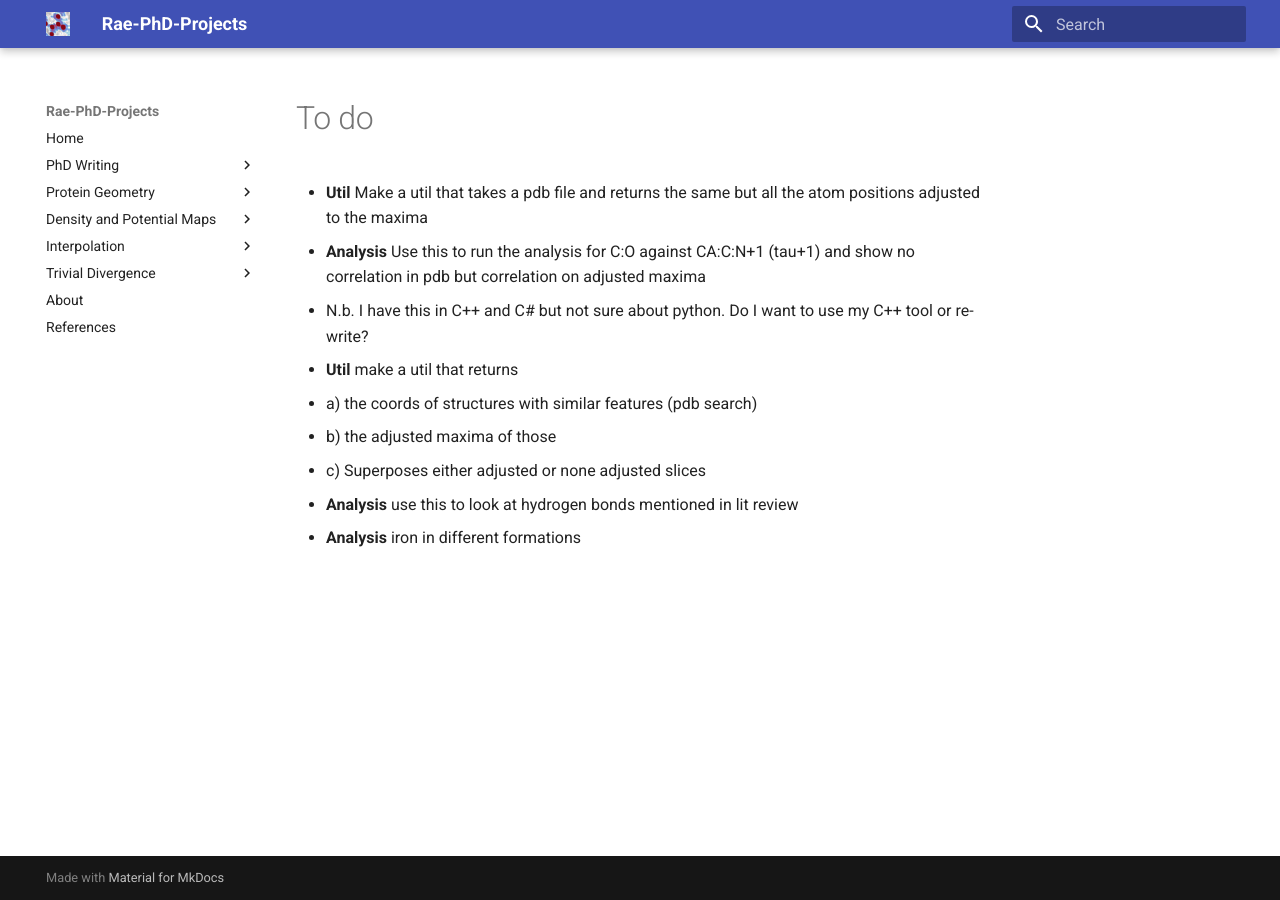
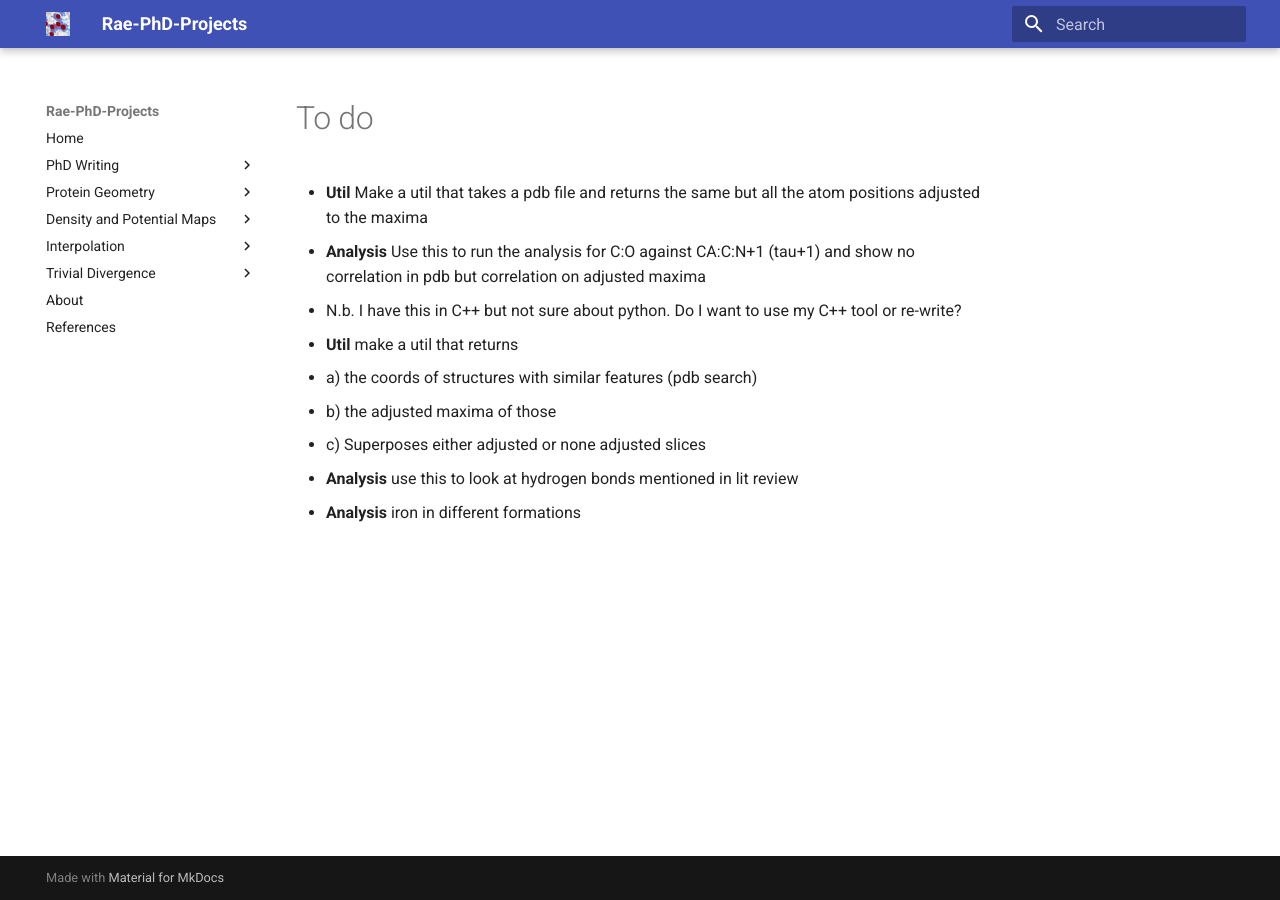
Before and after one commit to rae-gh/rae, an MkDocs documentation site: the page built from docs/todo.md, in a window 1280 px wide. Built offline with MkDocs 1.6.1 and Material for MkDocs 9.7.7, drawn with Linux system fonts in a browser that asks for light colours.

Commit message:
Update todo.md

```diff
--- a/docs/todo.md
+++ b/docs/todo.md
@@ -2,7 +2,7 @@
 
 - **Util** Make a util that takes a pdb file and returns the same but all the atom positions adjusted to the maxima
   - **Analysis** Use this to run the analysis for C:O against CA:C:N+1 (tau+1) and show no correlation in pdb but correlation on adjusted maxima
-  - N.b. I have this in C++ and C# but not sure about python. Do I want to use my C++ tool or re-write?
+  - N.b. I have this in C++ but not sure about python. Do I want to use my C++ tool or re-write?
 
 - **Util** make a util that returns
   - a) the coords of structures with similar features (pdb search)
```
